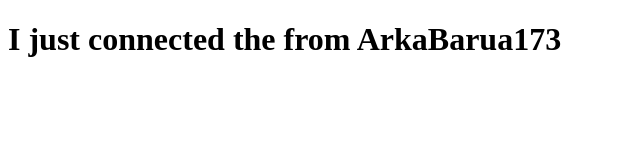
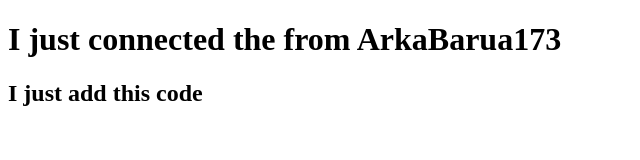
Before and after one commit to Arka-Barua/git-try, a plain HTML site: page index.html in a window 1280 px wide. Shown: the whole page, without its empty margins (0-640 px from the left). Drawn offline with Linux system fonts and the light colour scheme.

Commit message:
from arka

```diff
--- a/index.html
+++ b/index.html
@@ -8,5 +8,6 @@
   </head>
   <body>
     <h1>I just connected the from ArkaBarua173</h1>
+    <h2>I just add this code</h2>
   </body>
 </html>
```
